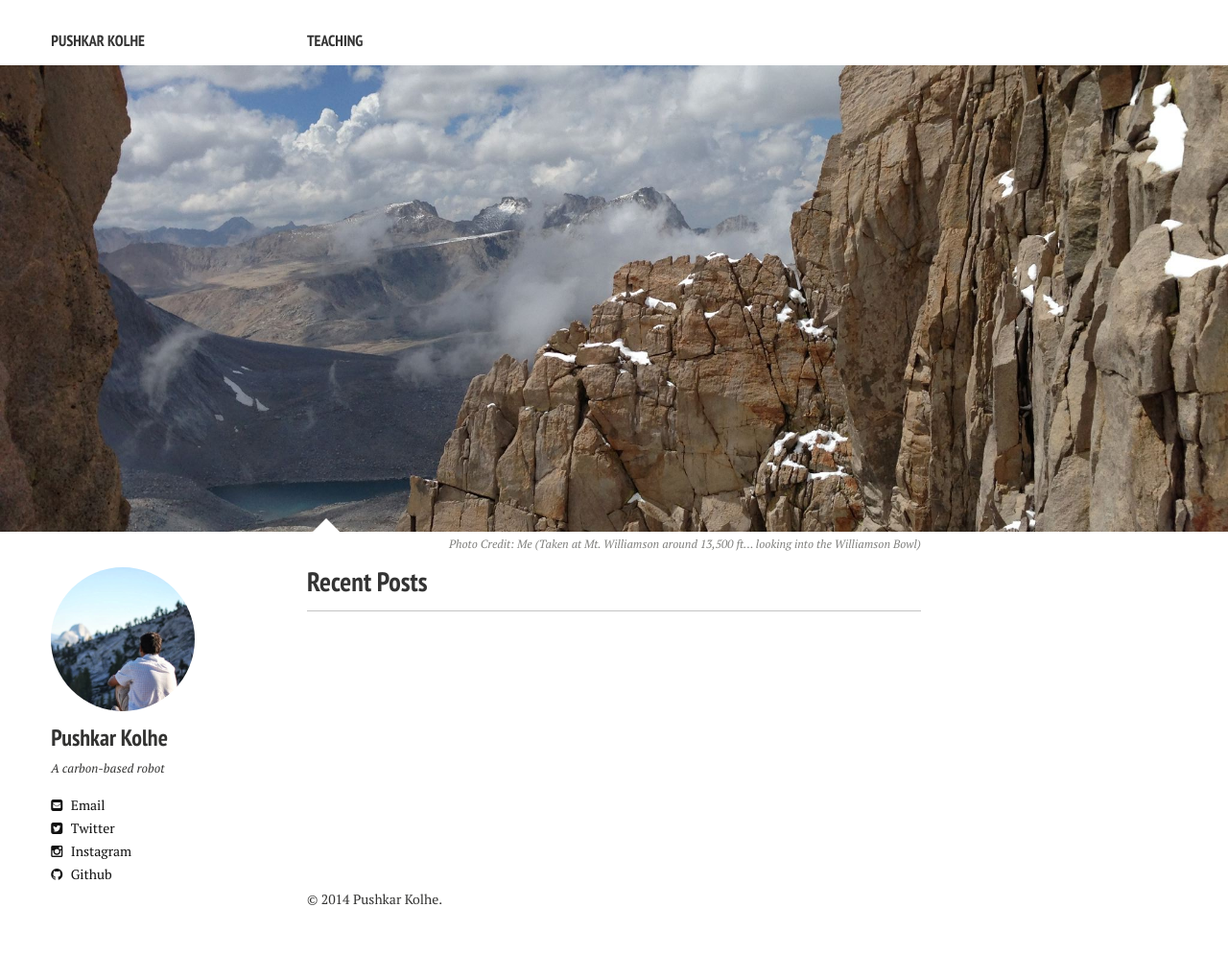
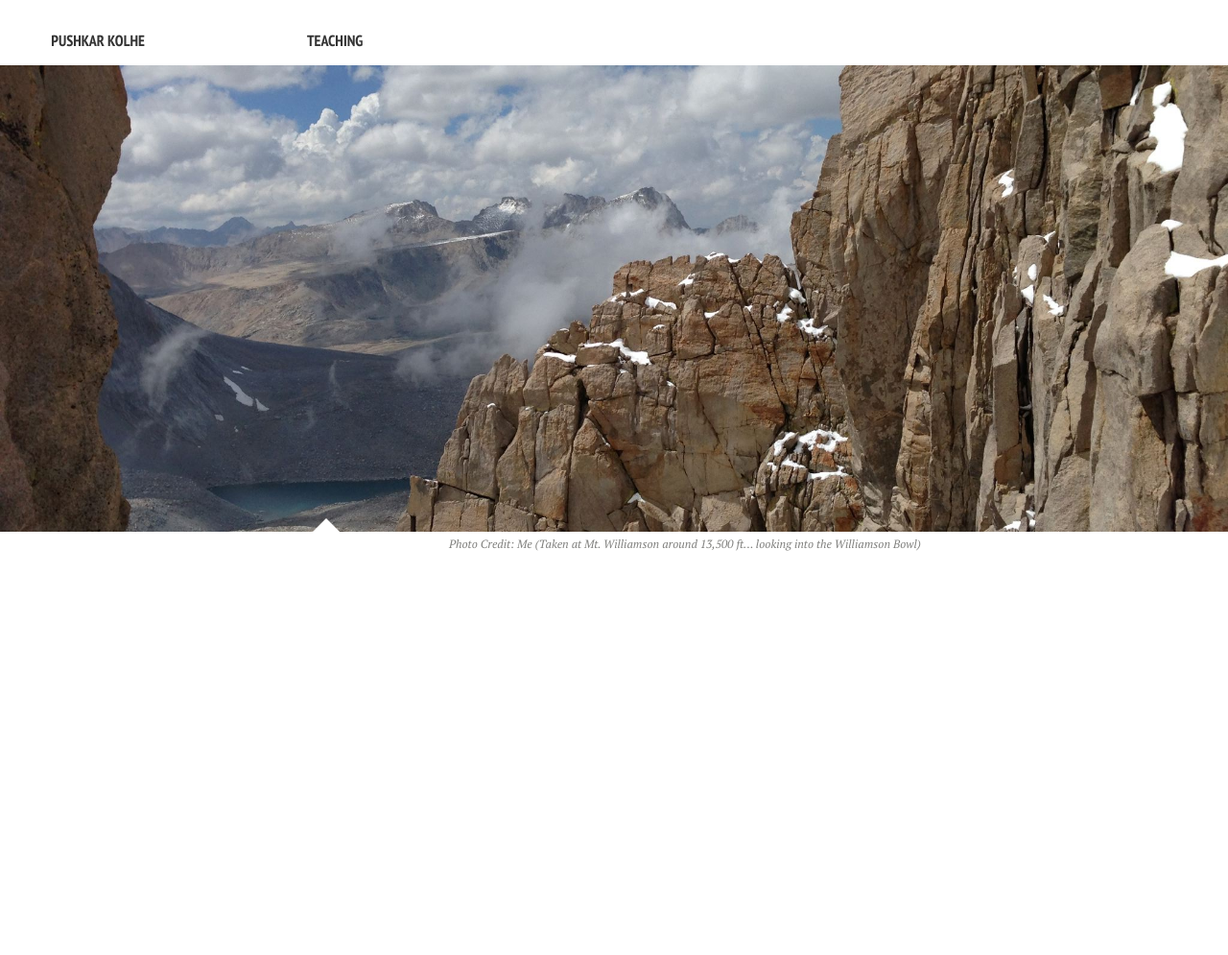
Before and after one commit to pushkar/pushkar.github.io, a Jekyll site: the page built from index.md, in a window 1280 px wide. Shown: the whole page at 96% size. Built offline with Jekyll 4.4.1, drawn with Linux system fonts in a browser that asks for light colours; nearby versions of some CDN libraries; after the commit the page ends 900 px from its top, so only the background shows below that.

Commit message:
Changed home page, added content to Teaching page

```diff
--- a/_config.yml
+++ b/_config.yml
@@ -35,7 +35,7 @@ owner:
   facebook: #username
   google:
     plus: #username
-    analytics:
+    analytics: UA-15196433-1
     verify:
     ad-client:
     ad-slot:
--- a/_layouts/home.html
+++ b/_layouts/home.html
@@ -28,29 +28,6 @@
   </div><!-- /.image-wrap -->
 {% endif %}
 
-<div class="article-author-side">
-  {% include _author-bio.html %}
-</div>
-
-<div id="index">
-  <h3><a href="{{ site.url}}/posts/">Recent Posts</a></h3>
-  {% for post in site.posts limit:5 %}
-  <article>
-    {% if post.link %}
-      <h2 class="link-post"><a href="{{ site.url }}{{ post.url }}" title="{{ post.title }}">{{ post.title }}</a> <a href="{{ post.link }}" target="_blank" title="{{ post.title }}"><i class="fa fa-link"></i></h2>
-    {% else %}
-      <h2><a href="{{ site.url }}{{ post.url }}" title="{{ post.title }}">{{ post.title }}</a></h2>
-      <p>{{ post.excerpt | strip_html | truncate: 160 }}</p>
-    {% endif %}
-  </article>
-  {% endfor %}
-</div><!-- /#index -->
-
-<div class="footer-wrap">
-  <footer>
-    {% include _footer.html %}
-  </footer>
-</div><!-- /.footer-wrap -->
 
 {% include _scripts.html %}
 
```
Also changed, not shown: 404.md (+1 -1 lines), teaching/index.md (+12 -3 lines).
